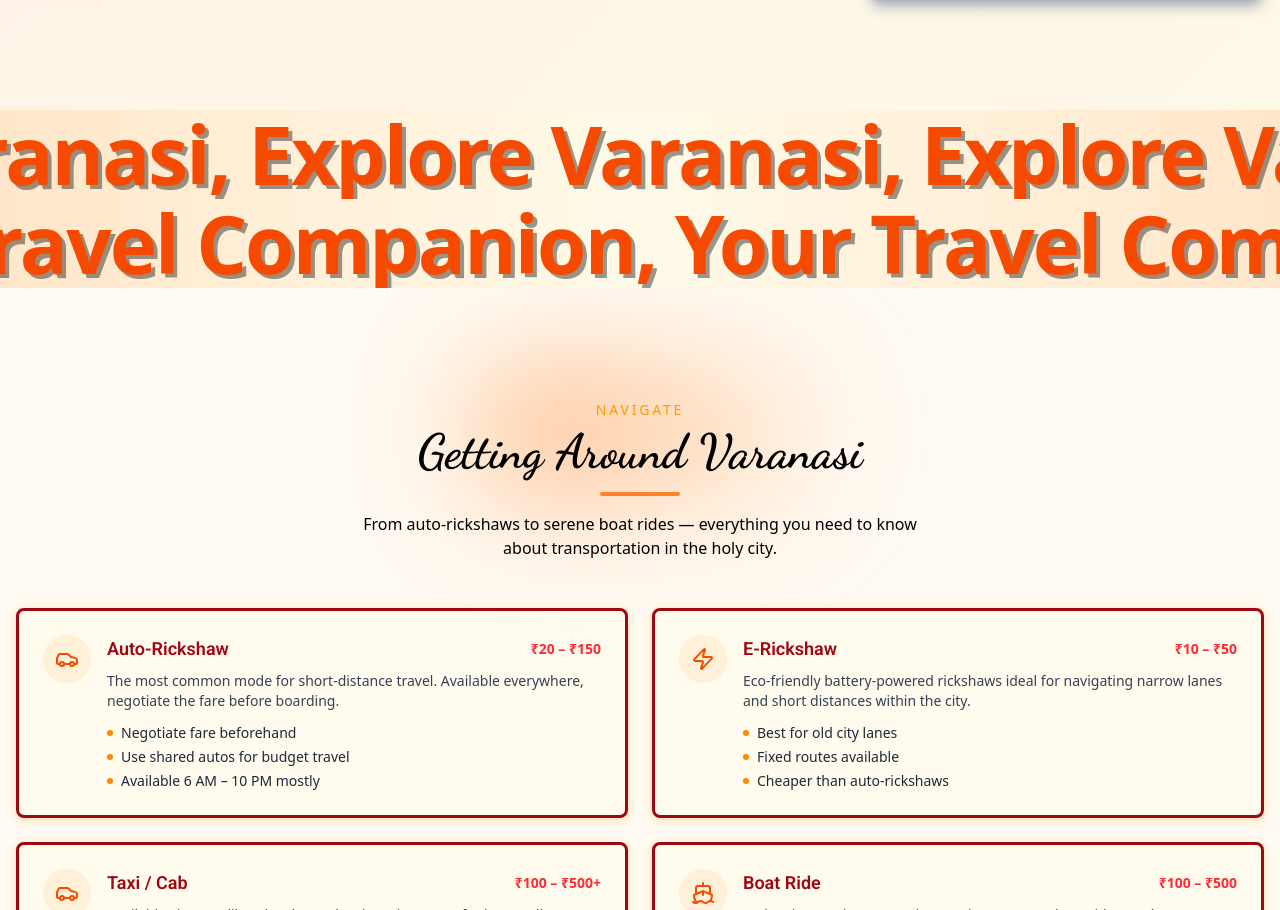
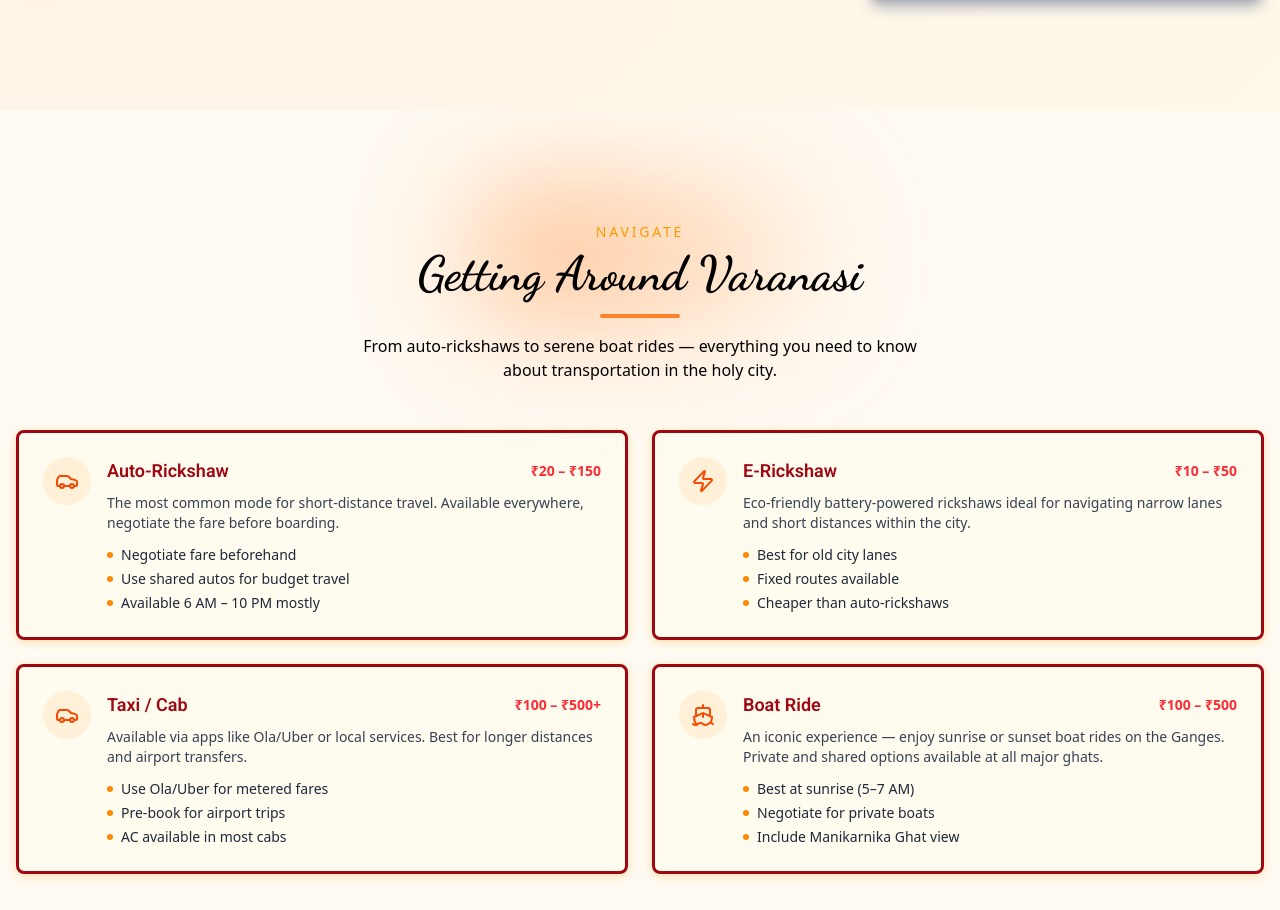
Before and after one commit to coderujwal3/Dhoomchhalle, a React (Vite) app in the folder client/: page / in a window 1280 px wide. Shown: the part 3012-3922 px from the top of the page. Built offline with nearby package versions, Linux system fonts and the light colour scheme.

Commit message:
Removed: ScrollVelocity Text

```diff
--- a/client/src/components/common/ScrollVelocity.jsx
+++ /dev/null
@@ -1,141 +0,0 @@
-import { useRef, useLayoutEffect, useState } from 'react';
-import {
-  motion,
-  useScroll,
-  useSpring,
-  useTransform,
-  useMotionValue,
-  useVelocity,
-  useAnimationFrame
-} from 'framer-motion';
-
-function useElementWidth(ref) {
-  const [width, setWidth] = useState(0);
-
-  useLayoutEffect(() => {
-    function updateWidth() {
-      if (ref.current) {
-        setWidth(ref.current.offsetWidth);
-      }
-    }
-    updateWidth();
-    window.addEventListener('resize', updateWidth);
-    return () => window.removeEventListener('resize', updateWidth);
-  }, [ref]);
-
-  return width;
-}
-
-export const ScrollVelocity = ({
-  scrollContainerRef,
-  texts = [],
-  velocity = 100,
-  className = '',
-  damping = 50,
-  stiffness = 400,
-  numCopies = 6,
-  velocityMapping = { input: [0, 1000], output: [0, 5] },
-  parallaxStyle,
-  scrollerStyle
-}) => {
-  function VelocityText({
-    children,
-    baseVelocity = velocity,
-    scrollContainerRef,
-    damping,
-    stiffness,
-    numCopies,
-    velocityMapping,
-    parallaxStyle,
-    scrollerStyle
-  }) {
-    const baseX = useMotionValue(0);
-    const scrollOptions = scrollContainerRef ? { container: scrollContainerRef } : {};
-    const { scrollY } = useScroll(scrollOptions);
-    const scrollVelocity = useVelocity(scrollY);
-    const smoothVelocity = useSpring(scrollVelocity, {
-      damping: damping ?? 50,
-      stiffness: stiffness ?? 400
-    });
-    const velocityFactor = useTransform(
-      smoothVelocity,
-      velocityMapping?.input || [0, 1000],
-      velocityMapping?.output || [0, 5],
-      { clamp: false }
-    );
-
-    const copyRef = useRef(null);
-    const copyWidth = useElementWidth(copyRef);
-
-    function wrap(min, max, v) {
-      const range = max - min;
-      const mod = (((v - min) % range) + range) % range;
-      return mod + min;
-    }
-
-    const x = useTransform(baseX, v => {
-      if (copyWidth === 0) return '0px';
-      return `${wrap(-copyWidth, 0, v)}px`;
-    });
-
-    const directionFactor = useRef(1);
-    useAnimationFrame((t, delta) => {
-      let moveBy = directionFactor.current * baseVelocity * (delta / 1000);
-
-      if (velocityFactor.get() < 0) {
-        directionFactor.current = -1;
-      } else if (velocityFactor.get() > 0) {
-        directionFactor.current = 1;
-      }
-
-      moveBy += directionFactor.current * moveBy * velocityFactor.get();
-      baseX.set(baseX.get() + moveBy);
-    });
-
-    const spans = [];
-    for (let i = 0; i < numCopies; i++) {
-      spans.push(
-        <span className="shrink-0" key={i} ref={i === 0 ? copyRef : null}>
-          {children}
-        </span>
-      );
-    }
-
-    return (
-      <div
-        className="relative bg-linear-to-r from-orange-200/60 via-amber-100/40 to-orange-200/60 overflow-hidden"
-        style={parallaxStyle}
-      >
-        <motion.div
-          className="flex whitespace-nowrap text-center text-4xl font-bold text-orange-600 font-sans tracking-tight drop-shadow-[4px_4px_0px_black]/40 md:text-[5rem]"
-          style={{ x, ...scrollerStyle }}
-        >
-          {spans}
-        </motion.div>
-      </div>
-    );
-  }
-
-  return (
-    <section>
-      {texts.map((text, index) => (
-        <VelocityText
-          key={index}
-          className={className}
-          baseVelocity={index % 2 !== 0 ? -velocity : velocity}
-          scrollContainerRef={scrollContainerRef}
-          damping={damping}
-          stiffness={stiffness}
-          numCopies={numCopies}
-          velocityMapping={velocityMapping}
-          parallaxStyle={parallaxStyle}
-          scrollerStyle={scrollerStyle}
-        >
-          {text}&nbsp;
-        </VelocityText>
-      ))}
-    </section>
-  );
-};
-
-export default ScrollVelocity;
--- a/client/src/pages/Home.jsx
+++ b/client/src/pages/Home.jsx
@@ -6,7 +6,6 @@ import FoodSection from "../components/common/FoodSection";
 import TransportSection from "../components/common/TransportSection";
 import GuidesSection from "../components/common/GuidesSection";
 import Footer from "../components/common/Footer";
-import ScrollVelocity from "../components/common/ScrollVelocity";
 import ClimbingBoxLoader from "react-spinners/ClimbingBoxLoader";
 
 const Home = () => {
@@ -30,11 +29,6 @@ const Home = () => {
         <HeroSection />
         <PlacesSection />
         <FoodSection />
-        <ScrollVelocity
-          texts={["Explore Varanasi,", "Your Travel Companion,"]}
-          velocity={100}
-          className="custom-scroll-text"
-        />
         <TransportSection />
         <GuidesSection />
         <Footer />
```
